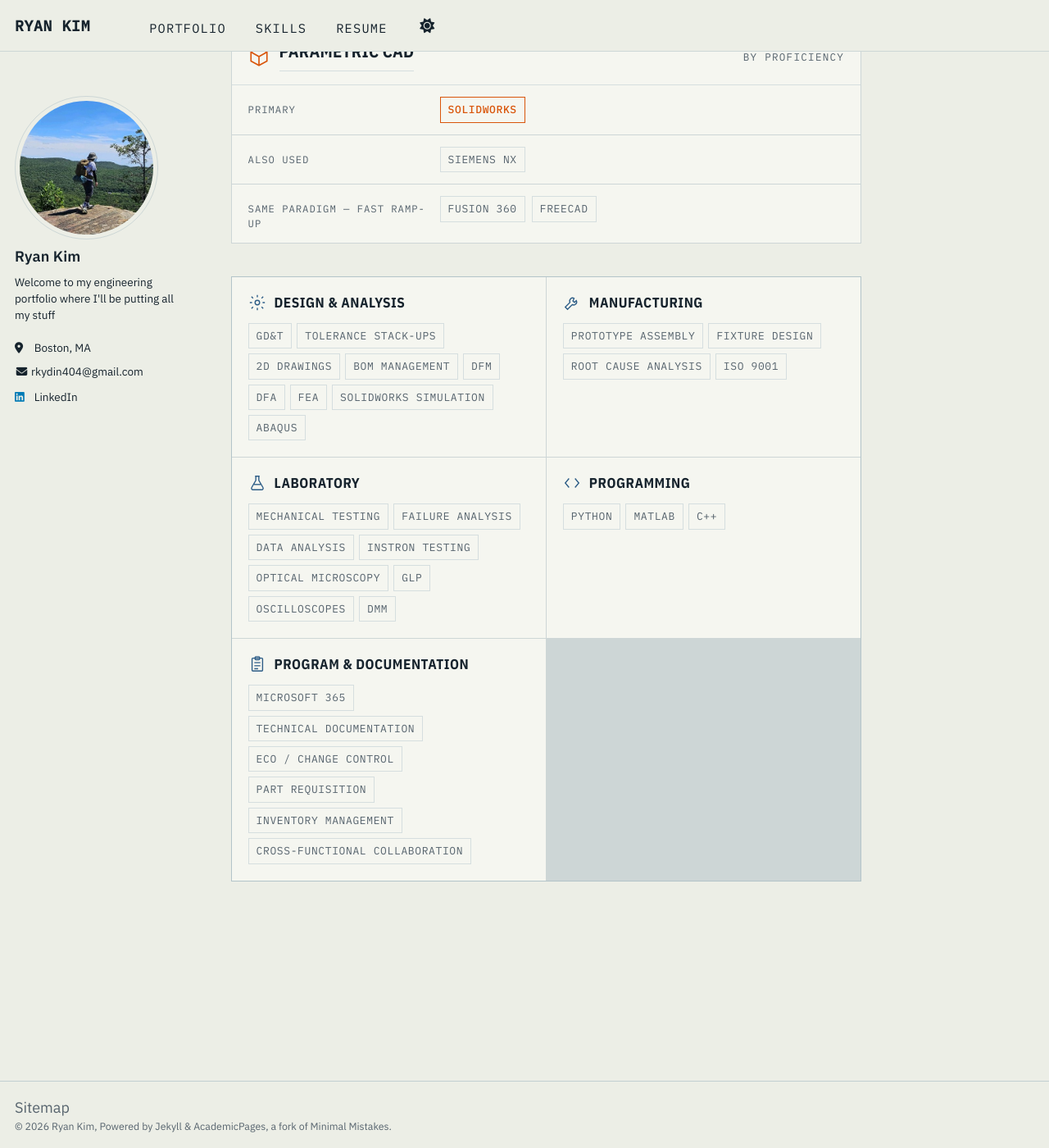
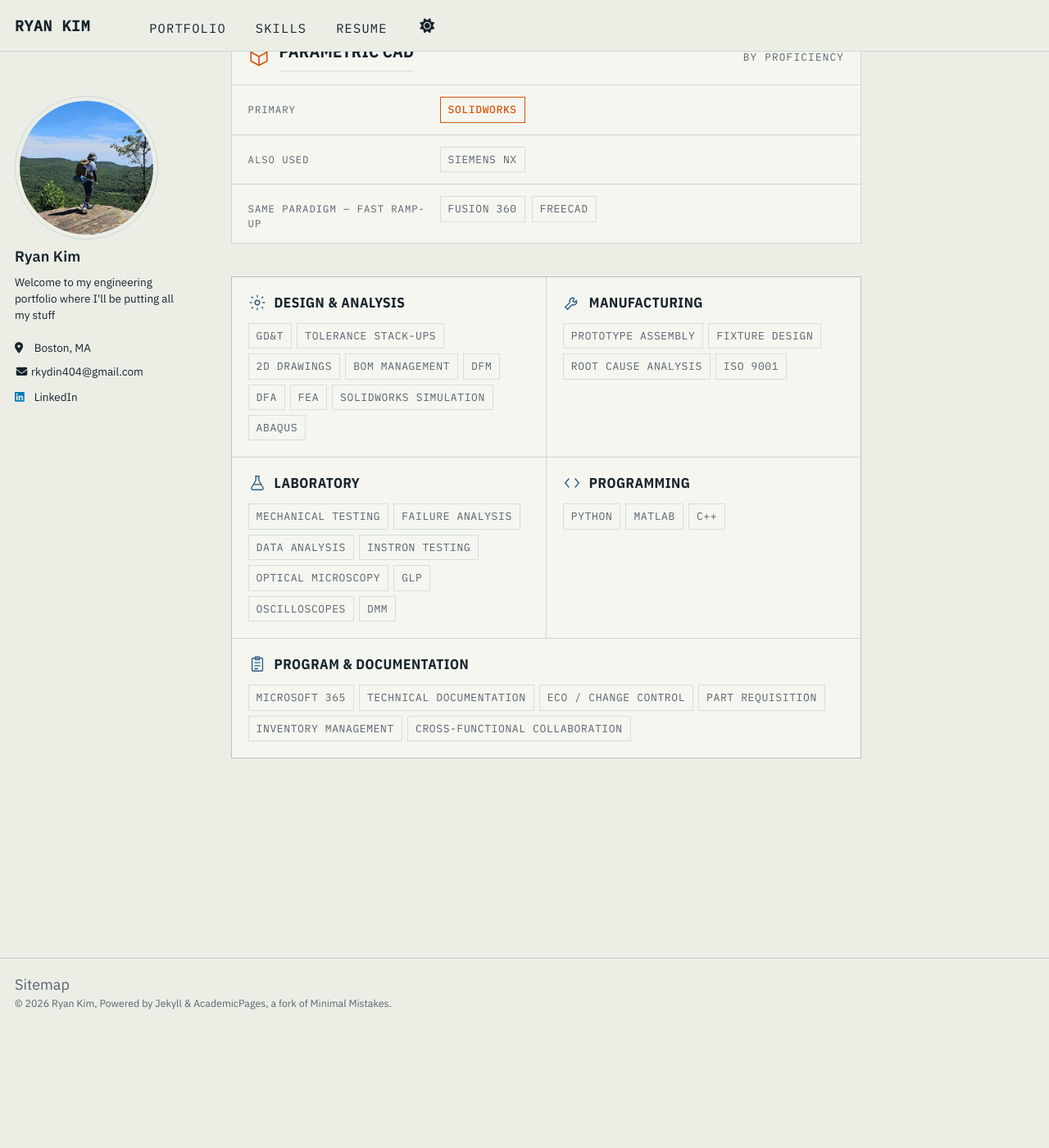
Before and after one commit to Rkydin/rkydin.github.io, a Jekyll site: the page built from _pages/skills.html, in a window 1280 px wide and 1400 px high, scrolled down 160 px. Shown: the whole window at 82% size. Built offline with Jekyll 4.4.1, drawn with Linux system fonts in a browser that asks for light colours; a script that is not in the unit is left out; after the commit the page ends 1411 px from its top, so only the background shows below that.

Commit message:
Make last skill card span full width, fix awkward empty grid cell

```diff
--- a/_pages/skills.html
+++ b/_pages/skills.html
@@ -123,6 +123,14 @@ author_profile: true
   display: flex;
   flex-direction: column;
   gap: 14px;
+}
+
+.bp-skill-card--wide {
+  grid-column: 1 / -1;
+}
+
+.bp-skill-card--wide .bp-skill-tags {
+  max-width: 720px;
 }
 
 .bp-skill-card-head {
@@ -267,7 +275,7 @@ author_profile: true
     </div>
   </div>
 
-  <div class="bp-skill-card">
+  <div class="bp-skill-card bp-skill-card--wide">
     <div class="bp-skill-card-head">
       <svg viewBox="0 0 24 24" fill="none" stroke="currentColor" stroke-width="1.5"><rect x="5" y="4" width="14" height="17" rx="1"/><rect x="9" y="2" width="6" height="4" rx="1"/><path d="M8 10h8M8 14h8M8 18h5"/></svg>
       <h3>Program &amp; Documentation</h3>
```
